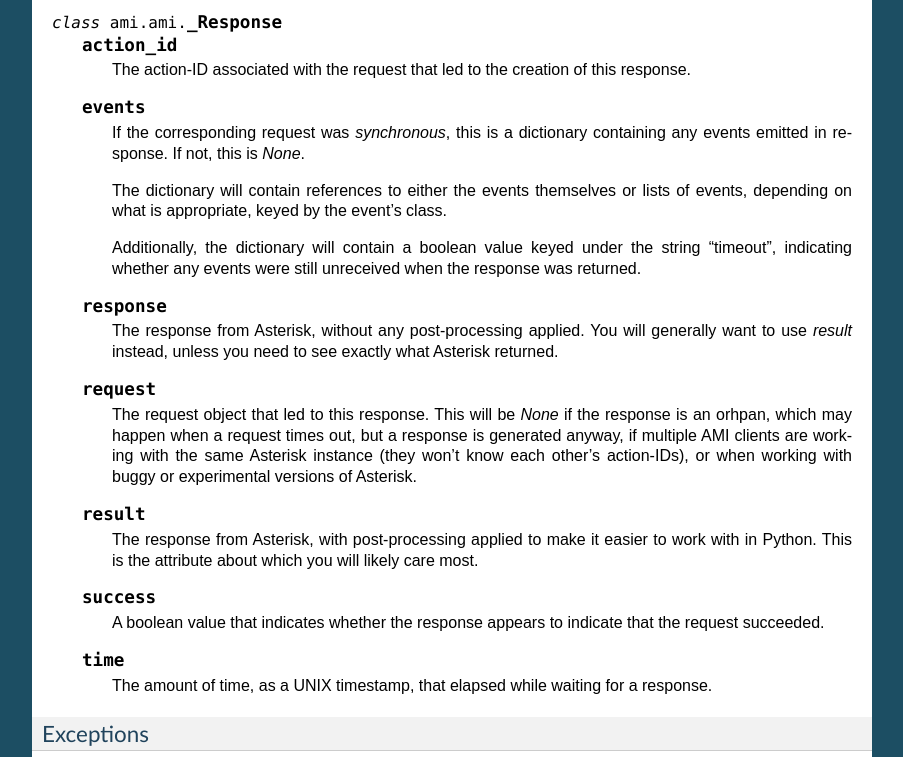
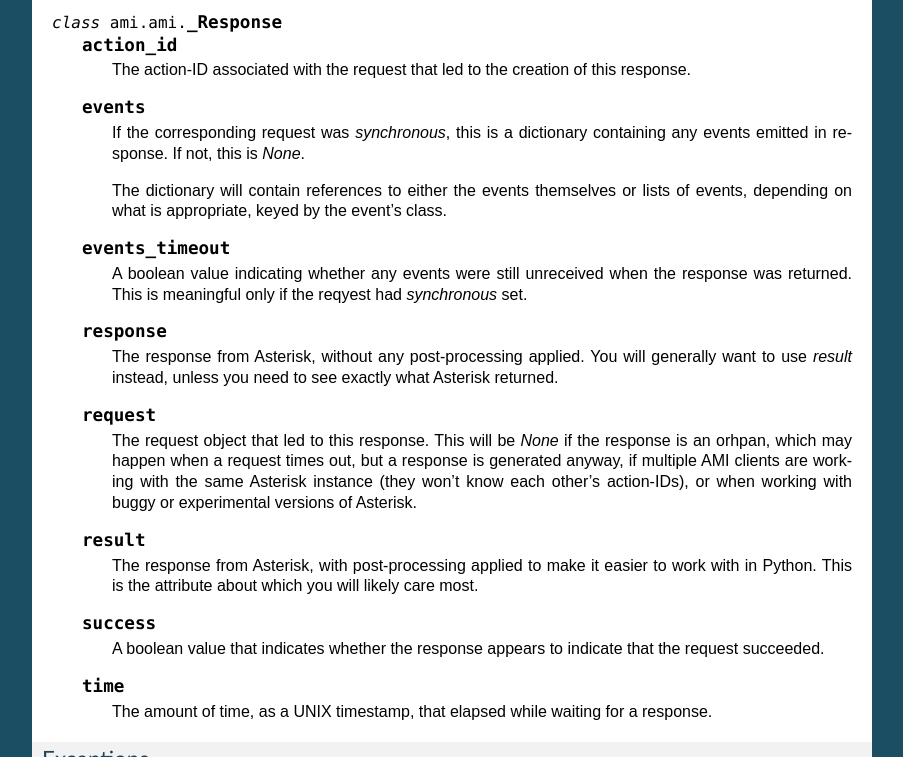
Before and after one commit to IVRTech/pystrix, a Sphinx documentation site: the page built from doc/ami/index.rst, in a window 1280 px wide and 900 px high, scrolled down 1795 px, cut to the strip 22-779 px from the top of the window. Shown: the whole strip, without its empty margins (198-1101 px from the left). Built offline with Sphinx 7.4.7, drawn with Linux system fonts in a browser that asks for light colours; some of the changed text lies outside the part shown.

Commit message:
Event-timeouts are now a boolean on the response tuple, rather than a member of the dictionary.

```diff
--- a/doc/ami/index.rst
+++ b/doc/ami/index.rst
@@ -145,8 +145,10 @@ the system, with members that are worth knowing about.
         The dictionary will contain references to either the events themselves or lists of events,
         depending on what is appropriate, keyed by the event's class.
 
-        Additionally, the dictionary will contain a boolean value keyed under the string "timeout",
-        indicating whether any events were still unreceived when the response was returned.
+    .. attribute:: events_timeout
+
+        A boolean value indicating whether any events were still unreceived when the response was
+        returned. This is meaningful only if the reqyest had `synchronous` set.
 
     .. attribute:: response
 
```
Also changed, not shown: 1 other file.
